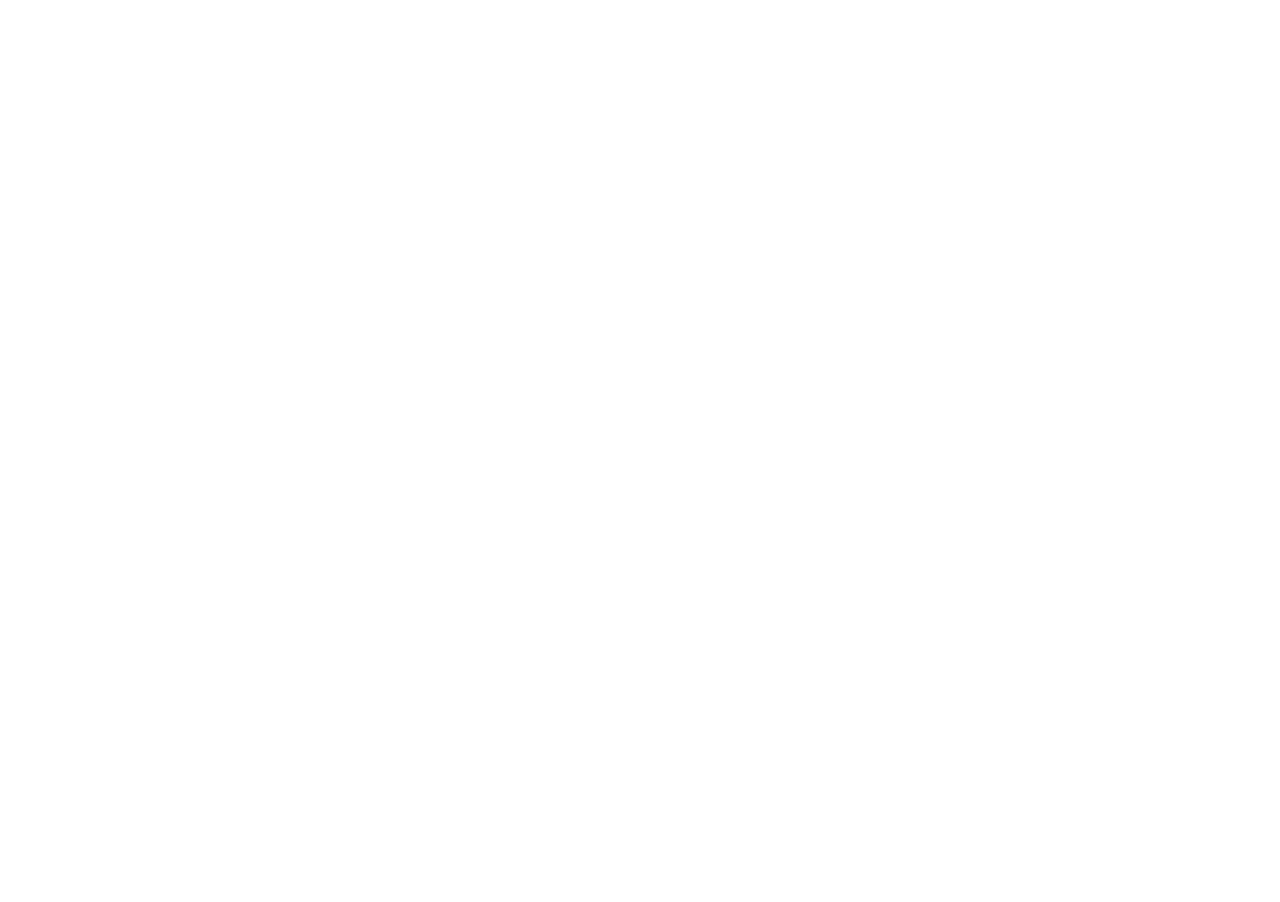
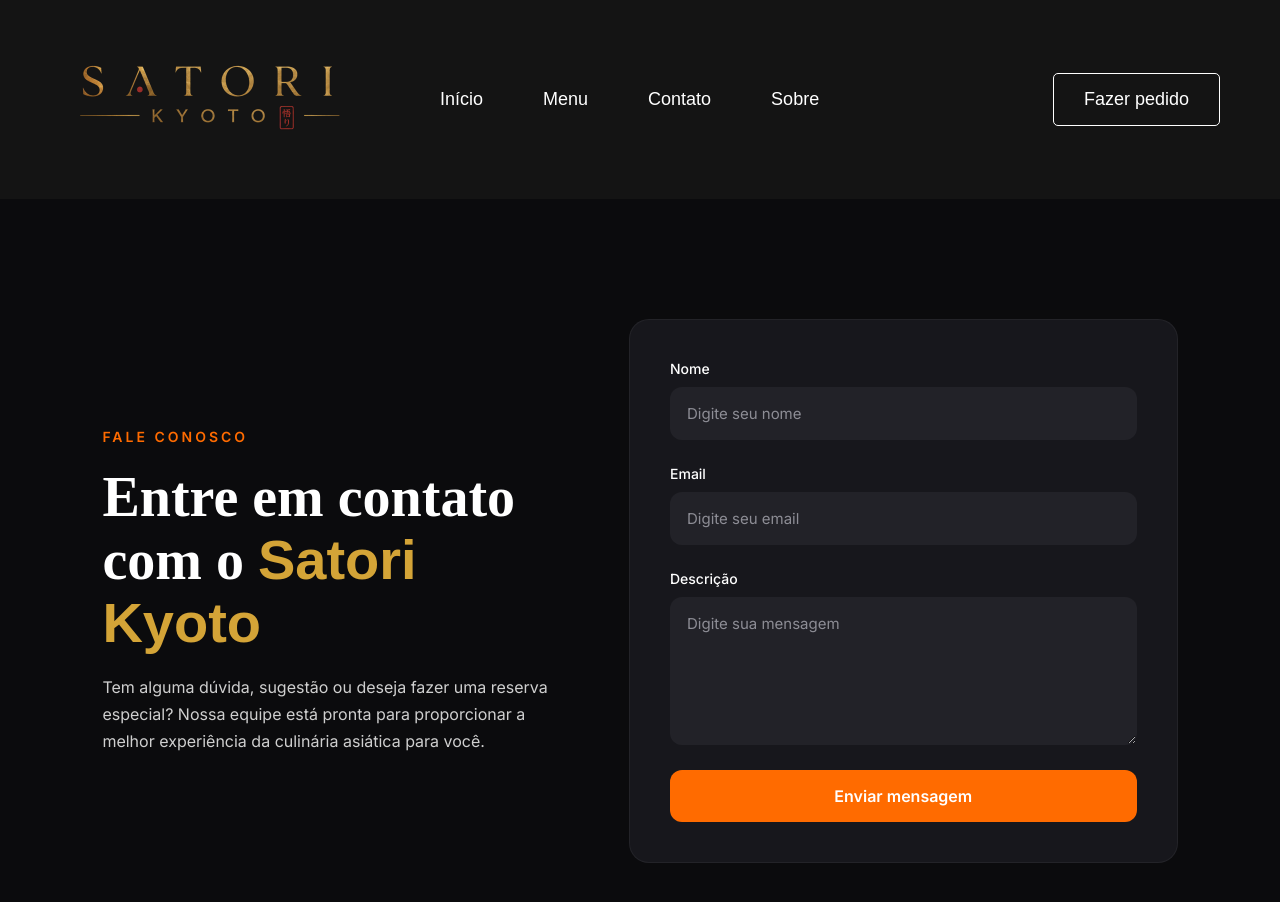
Before and after one commit to LeoHidifira/CP2-Front_end, a plain HTML site: page src/pages/contato.html in a window 1280 px wide. Before the commit the page ends 800 px from the top, so only its background shows below. Drawn offline with Linux system fonts and the light colour scheme; a web font is replaced by a local one.

Commit message:
style: Estilizando pagina de contatos e sobre

```diff
--- a/src/css/style.css
+++ b/src/css/style.css
@@ -379,3 +379,211 @@
         gap: 20px;
     }
 }
+.sobre{
+    width: 100%;
+    padding: 120px 8%;
+    background: #111114;
+    color: white;
+}
+
+.sobre-container{
+    display: flex;
+    align-items: center;
+    justify-content: space-between;
+    gap: 70px;
+    flex-wrap: wrap;
+}
+
+
+
+.sobre-imagem{
+    flex: 1;
+    min-width: 320px;
+    display: flex;
+    justify-content: center;
+}
+
+.sobre-imagem img{
+    width: 100%;
+    max-width: 500px;
+    border-radius: 24px;
+    object-fit: cover;
+    box-shadow: 0 10px 40px rgba(0,0,0,0.5);
+}
+
+
+.sobre-conteudo{
+    flex: 1;
+    min-width: 320px;
+}
+
+.sobre-subtitulo{
+    color: #ff6b00;
+    font-family: 'Inter', sans-serif;
+    font-size: 14px;
+    letter-spacing: 3px;
+    font-weight: 600;
+}
+
+.sobre-conteudo h2{
+    font-family: 'Calistoga', serif;
+    font-size: 56px;
+    line-height: 1.1;
+    margin: 20px 0 30px;
+    color: #fff;
+}
+
+.sobre-conteudo h2 span{
+    color: #d4a437;
+}
+
+.sobre-conteudo p{
+    font-family: 'Inter', sans-serif;
+    font-size: 16px;
+    line-height: 1.8;
+    color: #cfcfcf;
+    margin-bottom: 20px;
+}
+
+
+.btn-sobre{
+    text-decoration: none;
+    margin-top: 15px;
+    padding: 16px 32px;
+    border: none;
+    border-radius: 12px;
+    background: #ff6b00;
+    color: white;
+    font-family: 'Inter', sans-serif;
+    font-size: 15px;
+    font-weight: 600;
+    cursor: pointer;
+    transition: 0.3s;
+}
+
+.btn-sobre:hover{
+    background: #e45f00;
+    transform: translateY(-2px);
+}
+
+
+/*  CONTATO  */
+
+.contato{
+    width: 100%;
+    padding: 120px 8%;
+    background: #0b0b0d;
+    color: white;
+}
+
+.contato-container{
+    display: flex;
+    justify-content: space-between;
+    align-items: center;
+    gap: 60px;
+    flex-wrap: wrap;
+}
+
+
+.contato-info{
+    flex: 1;
+    min-width: 320px;
+}
+
+.subtitulo{
+    color: #ff6b00;
+    font-family: 'Inter', sans-serif;
+    font-size: 14px;
+    letter-spacing: 3px;
+    font-weight: 600;
+}
+
+.contato-info h2{
+    font-family: 'Calistoga', serif;
+    font-size: 56px;
+    line-height: 1.1;
+    margin: 20px 0;
+    color: #fff;
+}
+
+.contato-info h2 span{
+    color: #d4a437;
+}
+
+.contato-info p{
+    font-family: 'Inter', sans-serif;
+    color: #cfcfcf;
+    font-size: 16px;
+    line-height: 1.7;
+    max-width: 500px;
+}
+
+
+.formulario-contato{
+    flex: 1;
+    min-width: 320px;
+    background: #17171c;
+    padding: 40px;
+    border-radius: 20px;
+    border: 1px solid rgba(255,255,255,0.05);
+    display: flex;
+    flex-direction: column;
+    gap: 25px;
+}
+
+.input-group{
+    display: flex;
+    flex-direction: column;
+    gap: 10px;
+}
+
+.input-group label{
+    font-family: 'Inter', sans-serif;
+    font-size: 14px;
+    color: #fff;
+    font-weight: 500;
+}
+
+.input-group input,
+.input-group textarea{
+    width: 100%;
+    background: #222228;
+    border: 1px solid transparent;
+    border-radius: 12px;
+    padding: 16px;
+    color: white;
+    font-family: 'Inter', sans-serif;
+    font-size: 15px;
+    outline: none;
+    transition: 0.3s;
+}
+
+.input-group input::placeholder,
+.input-group textarea::placeholder{
+    color: #8d8d95;
+}
+
+.input-group input:focus,
+.input-group textarea:focus{
+    border-color: #ff6b00;
+}
+
+
+.btn-enviar{
+    width: 100%;
+    padding: 16px;
+    border: none;
+    border-radius: 12px;
+    background: #ff6b00;
+    color: white;
+    font-family: 'Inter', sans-serif;
+    font-size: 16px;
+    font-weight: 600;
+    cursor: pointer;
+    transition: 0.3s;
+}
+
+.btn-enviar:hover{
+    background: #e45f00;
+    transform: translateY(-2px);
+}
--- a/src/pages/contato.html
+++ b/src/pages/contato.html
@@ -0,0 +1,92 @@
+<!DOCTYPE html>
+<html lang="en">
+<head>
+    <meta charset="UTF-8">
+    <meta name="viewport" content="width=device-width, initial-scale=1.0">
+    <link rel="stylesheet" href="../css/style.css">
+    <title>Document</title>
+</head>
+<body>
+    <header>
+        <div class="container">
+            <div class="logo">
+                <a href="../../index.html"><img src="../assets/logo1.png" alt="" width="300px"></a>
+            </div>
+            <nav>
+                <ul class="leftSide">
+                    <li><a href="../../index.html">Início</a></li>
+                    <li><a href="./portifolio.html">Menu</a></li>
+                    <li><a href="./contato.html">Contato</a></li>
+                    <li><a href="./sobre.html">Sobre</a></li>
+                </ul>
+                <div class="rightSide">
+                    <a href="" class="button">Fazer pedido</a>
+                </div>
+            </nav>
+            <div class="menu">
+                <div class="menu-icon">
+                    <div></div>
+                    <div></div>
+                    <div></div>
+                </div>
+            </div>
+        </div>
+    </header>
+
+    <section class="contato" id="contato">
+    <div class="contato-container">
+
+        <div class="contato-info">
+            <span class="subtitulo">FALE CONOSCO</span>
+
+            <h2>
+                Entre em contato com o
+                <span>Satori Kyoto</span>
+            </h2>
+
+            <p>
+                Tem alguma dúvida, sugestão ou deseja fazer uma reserva especial?
+                Nossa equipe está pronta para proporcionar a melhor experiência
+                da culinária asiática para você.
+            </p>
+        </div>
+
+        <form class="formulario-contato">
+
+            <div class="input-group">
+                <label for="nome">Nome</label>
+                <input
+                    type="text"
+                    id="nome"
+                    placeholder="Digite seu nome"
+                >
+            </div>
+
+            <div class="input-group">
+                <label for="email">Email</label>
+                <input
+                    type="email"
+                    id="email"
+                    placeholder="Digite seu email"
+                >
+            </div>
+
+            <div class="input-group">
+                <label for="descricao">Descrição</label>
+                <textarea
+                    id="descricao"
+                    rows="6"
+                    placeholder="Digite sua mensagem"
+                ></textarea>
+            </div>
+
+            <button type="submit" class="btn-enviar">
+                Enviar mensagem
+            </button>
+
+        </form>
+
+        </div>
+    </section>
+</body>
+</html>
```
